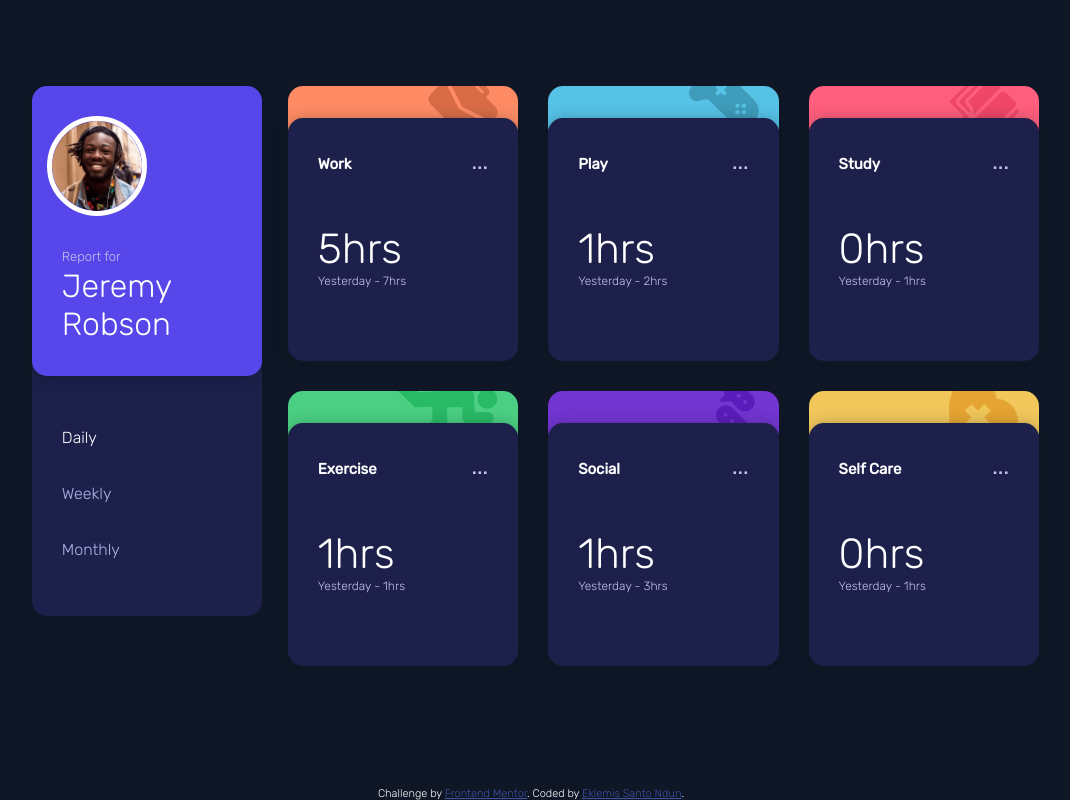
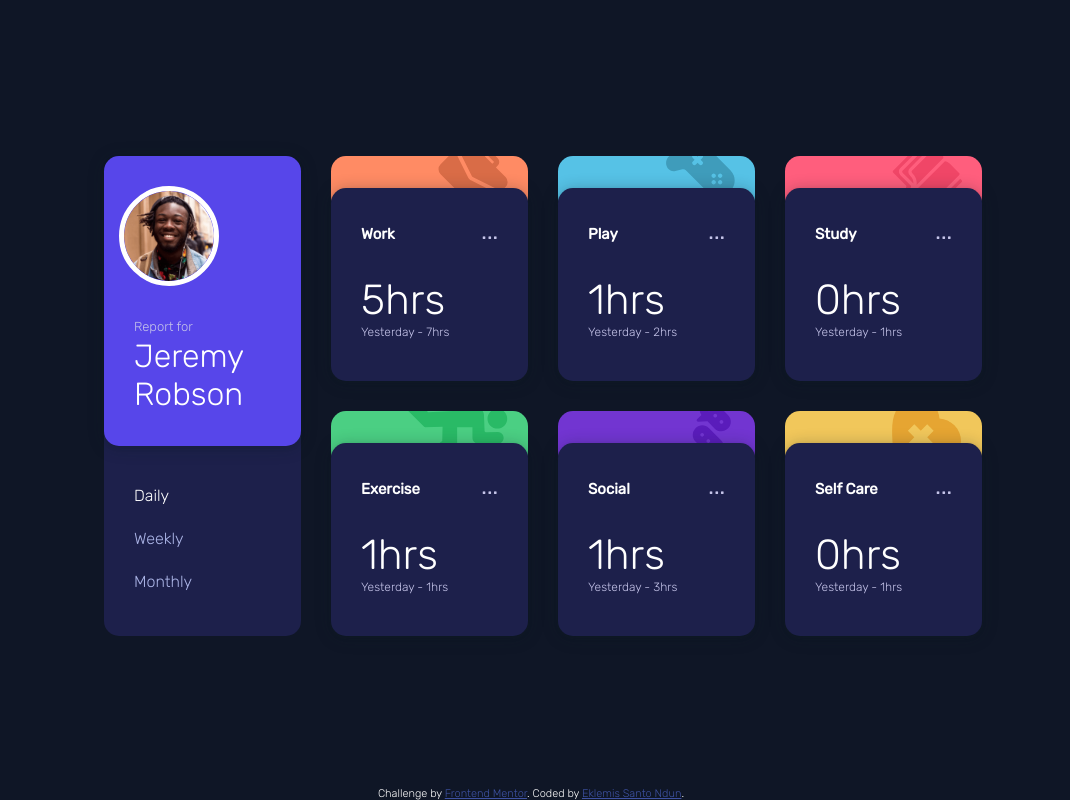
Before and after one commit to eklemis/time-tracking-dashboard, a plain HTML site: page index.html in a window 1280 px wide. Shown: the whole page, without its empty margins (109-1179 px from the left). Drawn offline with Linux system fonts and the light colour scheme.

Commit message:
fixing issue of components width and height on larger screens

```diff
--- a/Style.css
+++ b/Style.css
@@ -24,7 +24,6 @@ body h2{
 }
 .state{
     width: 320px;
-    min-width: 194px;
     margin: 30px auto;
     overflow: visible;
 }
@@ -91,7 +90,6 @@ body h2{
 
 .activity{
     width: 320px;
-    min-width: 194px;
     margin: 30px auto;
     overflow: visible;
 }
@@ -183,14 +181,14 @@ h2.activity-prev-time{
     .wrapper {
         display: grid;
         grid-template-columns: 1fr 1fr 1fr 1fr;
-        width: 78vw;
+        width: 854px;
         margin: auto auto;
-        height: 77vh;
-        row-gap: 5vh;
-        column-gap: 2vw;
+        height: 476px;
+        row-gap: 30px;
+        column-gap: 30px;
     }
     .state{
-        width: 18vw;
+        width: 197px;
         margin: 0px 0px;
         grid-row: 1 / span 2;
     }
@@ -201,7 +199,7 @@ h2.activity-prev-time{
         column-gap: 30px;
     }
     .activity{
-        width: 18vw;
+        width: 197px;
         margin: 0px 0px;
         top: 0;
     }
@@ -213,8 +211,7 @@ h2.activity-prev-time{
         padding-top: 50px;
         flex-direction: column;
         align-items:flex-start;
-        min-height: 171px;
-        height: calc( 30vh + 24px );
+        height: 214px;
         grid-row-gap: 10px;
         padding-left: 30px;
     }
@@ -226,8 +223,7 @@ h2.activity-prev-time{
     }
     .activity .bottom-box{
         grid-template-rows: 1fr 1fr 1fr;
-        min-height: 177px;
-        height: calc(30vh + 3px);
+        height: 193px;
     }
     h1.activity-hr{
         font-size: 42px;
--- a/index.html
+++ b/index.html
@@ -14,7 +14,7 @@
 </head>
 <body>
   <div class="wrapper">
-    <nav role="navigation" class="state">
+    <nav class="state">
       <div class="top-card">
         <div class="top-card-img">
           <img src="./images/image-jeremy.png" alt="User Profile"/>
@@ -30,7 +30,7 @@
         <a id="monthly-opt" onclick="set_active(this, 2)" href="#">Monthly</a>
       </div>
     </nav>
-    <main role="main">
+    <main>
       <!-- Work Activity -->
       <div class="activity">
         <div class="top-box work">
@@ -111,7 +111,7 @@
       <!-- End Self Care Activity -->
     </main>
   </div>
-  <footer role="contentinfo" class="attribution">
+  <footer class="attribution">
     Challenge by <a href="https://www.frontendmentor.io?ref=challenge" target="_blank">Frontend Mentor</a>.
     Coded by <a href="#">Eklemis Santo Ndun</a>.
   </div>
```
